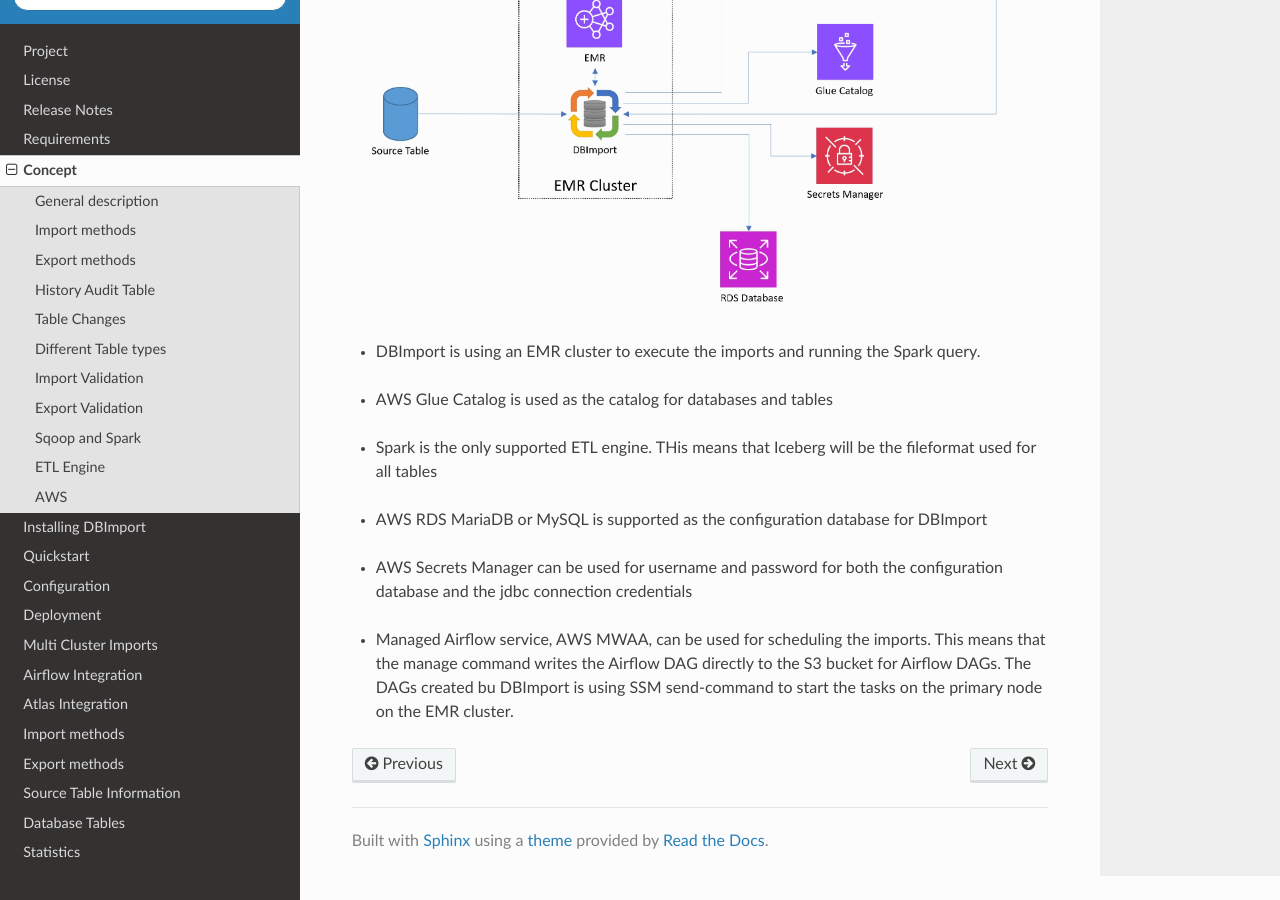
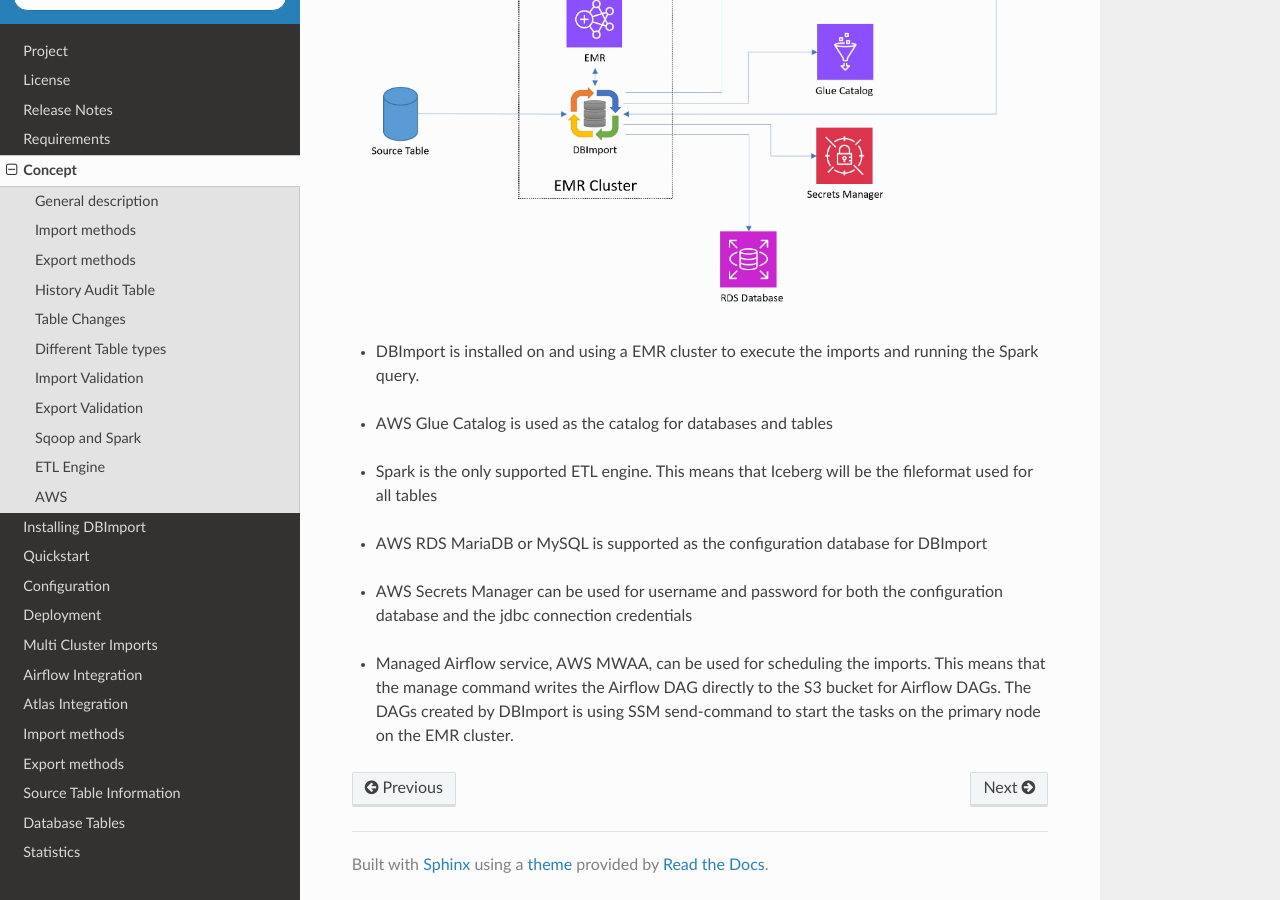
Before and after one commit to Middlecon/DBImport, a Sphinx documentation site: the page built from docs/concept.rst, in a window 1280 px wide and 900 px high, scrolled down 4650 px. Built offline with Sphinx 7.4.7 and the Read the Docs theme 2.0.0, drawn with Linux system fonts in a browser that asks for light colours.

Commit message:
Documentation updates

```diff
--- a/docs/concept.rst
+++ b/docs/concept.rst
@@ -95,9 +95,9 @@
 
 .. image:: img/dbimport_aws_lld.jpg
 
-- | DBImport is using an EMR cluster to execute the imports and running the Spark query.
+- | DBImport is installed on and using a EMR cluster to execute the imports and running the Spark query.
 - | AWS Glue Catalog is used as the catalog for databases and tables
-- | Spark is the only supported ETL engine. THis means that Iceberg will be the fileformat used for all tables
+- | Spark is the only supported ETL engine. This means that Iceberg will be the fileformat used for all tables
 - | AWS RDS MariaDB or MySQL is supported as the configuration database for DBImport
 - | AWS Secrets Manager can be used for username and password for both the configuration database and the jdbc connection credentials
-- | Managed Airflow service, AWS MWAA, can be used for scheduling the imports. This means that the manage command writes the Airflow DAG directly to the S3 bucket for Airflow DAGs. The DAGs created bu DBImport is using SSM send-command to start the tasks on the primary node on the EMR cluster.
+- | Managed Airflow service, AWS MWAA, can be used for scheduling the imports. This means that the manage command writes the Airflow DAG directly to the S3 bucket for Airflow DAGs. The DAGs created by DBImport is using SSM send-command to start the tasks on the primary node on the EMR cluster.
```
